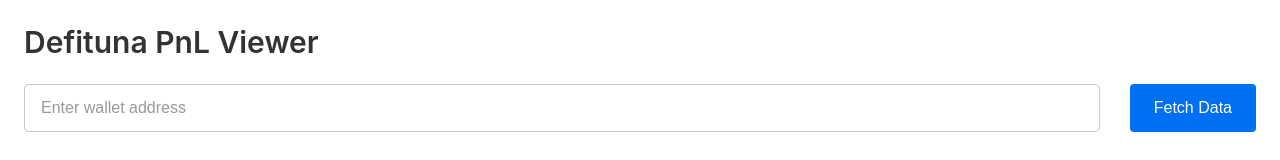
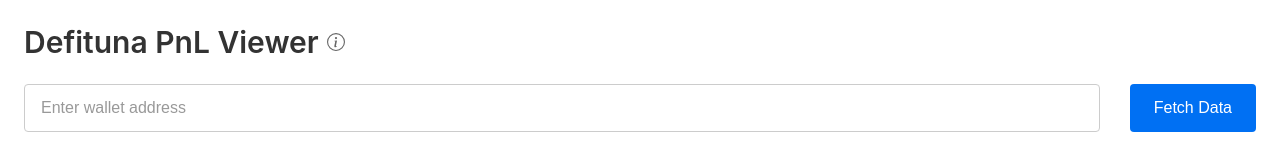
Before and after one commit to nguyenhuuduy6592/defituna-pnl, a Next.js app: page / in a window 1280 px wide. Shown: the top 160 px of the page. Built offline with nearby package versions, Linux system fonts and the light colour scheme.

Commit message:
feat: add Tooltip component and integrate it into the index page with styling

```diff
--- /dev/null
+++ b/src/components/Tooltip.js
@@ -0,0 +1,12 @@
+import styles from './Tooltip.module.scss';
+
+export const Tooltip = ({ children, content }) => {
+  return (
+    <div className={styles.tooltipContainer}>
+      {children}
+      <div className={styles.tooltip} role="tooltip">
+        {content}
+      </div>
+    </div>
+  );
+};
--- /dev/null
+++ b/src/components/Tooltip.module.scss
@@ -0,0 +1,45 @@
+@import '../styles/variables.module.scss';
+
+.tooltipContainer {
+  position: relative;
+  display: inline-flex;
+}
+
+.tooltip {
+  position: absolute;
+  top: calc(100% + 8px); // Increased spacing from the icon
+  left: 50%;
+  transform: translateX(-50%);
+  background: rgba(0, 0, 0, 0.95); // Slightly darker background for better contrast
+  color: white;
+  border-radius: border-radius(md); // Slightly larger border radius
+  z-index: 1000;
+  box-shadow: 0 4px 12px rgba(0, 0, 0, 0.3); // Enhanced shadow for better visibility
+  opacity: 0;
+  visibility: hidden;
+  transition: opacity 0.2s ease, visibility 0.2s ease;
+  min-width: 280px; // Slightly wider for better readability
+  backdrop-filter: blur(6px); // Increased blur for a smoother effect
+
+  text-align: left;
+  line-height: 1.6; // Increased line height for better spacing
+  padding: 0 spacing(sm); // Adjusted padding for better spacing
+  white-space: pre-wrap;
+  font-size: font-size(sm); // Slightly larger font size for readability
+
+  &::before {
+    content: '';
+    position: absolute;
+    top: -6px; // Adjusted position for the arrow
+    left: 50%;
+    transform: translateX(-50%) rotate(45deg);
+    width: 10px;
+    height: 10px;
+    background: rgba(0, 0, 0, 0.95); // Match the tooltip background
+  }
+}
+
+.tooltipContainer:hover .tooltip {
+  opacity: 1;
+  visibility: visible;
+}
--- a/src/pages/index.js
+++ b/src/pages/index.js
@@ -1,4 +1,6 @@
 import { useState, useEffect, useCallback } from 'react';
+import { BsInfoCircle } from 'react-icons/bs';
+import { Tooltip } from '../components/Tooltip';
 import { useWallet } from '../hooks/useWallet';
 import { useAutoRefresh } from '../hooks/useAutoRefresh';
 import { useCountdown } from '../hooks/useCountdown';
@@ -6,6 +8,7 @@
 import WalletForm from '../components/pnl/WalletForm';
 import { AutoRefresh } from '../components/pnl/AutoRefresh';
 import { PnLDisplay } from '../components/pnl/PnLDisplay';
+import styles from './index.module.scss';
 
 export async function getServerSideProps() {
   return { props: { data: null } };
@@ -189,7 +192,20 @@
   return (
     <div className="container">
       <title>{title}</title>
-      <h1>{title}</h1>
+      <div className={styles.titleContainer}>
+        <h1>{title}</h1>
+        <Tooltip content={`
+• View Defituna positions and PnL
+• Support for multiple wallet
+• Auto-refresh data
+• Show position age
+• PnL card to share with friends
+          `}>
+          <div className={styles.infoIcon}>
+            <BsInfoCircle />
+          </div>
+        </Tooltip>
+      </div>
 
       <WalletForm
         wallet={wallet}
@@ -220,7 +236,6 @@
         </>
       )}
 
-      {loading && <p className="loading">Loading...</p>}
       {error && <p className="error">{error}</p>}
 
       {/* Display aggregated data if available, otherwise fall back to single wallet data */}
--- /dev/null
+++ b/src/pages/index.module.scss
@@ -0,0 +1,25 @@
+@import '../styles/variables.module.scss';
+
+.titleContainer {
+  display: flex;
+  align-items: center;
+  gap: spacing(sm);
+  margin-bottom: spacing(lg);
+
+  h1 {
+    margin: 0;
+  }
+
+  .infoIcon {
+    display: flex;
+    align-items: center;
+    color: text-color(secondary);
+    font-size: font-size(lg);
+    cursor: help;
+    transition: color 0.2s ease;
+
+    &:hover {
+      color: color(primary);
+    }
+  }
+}
```
